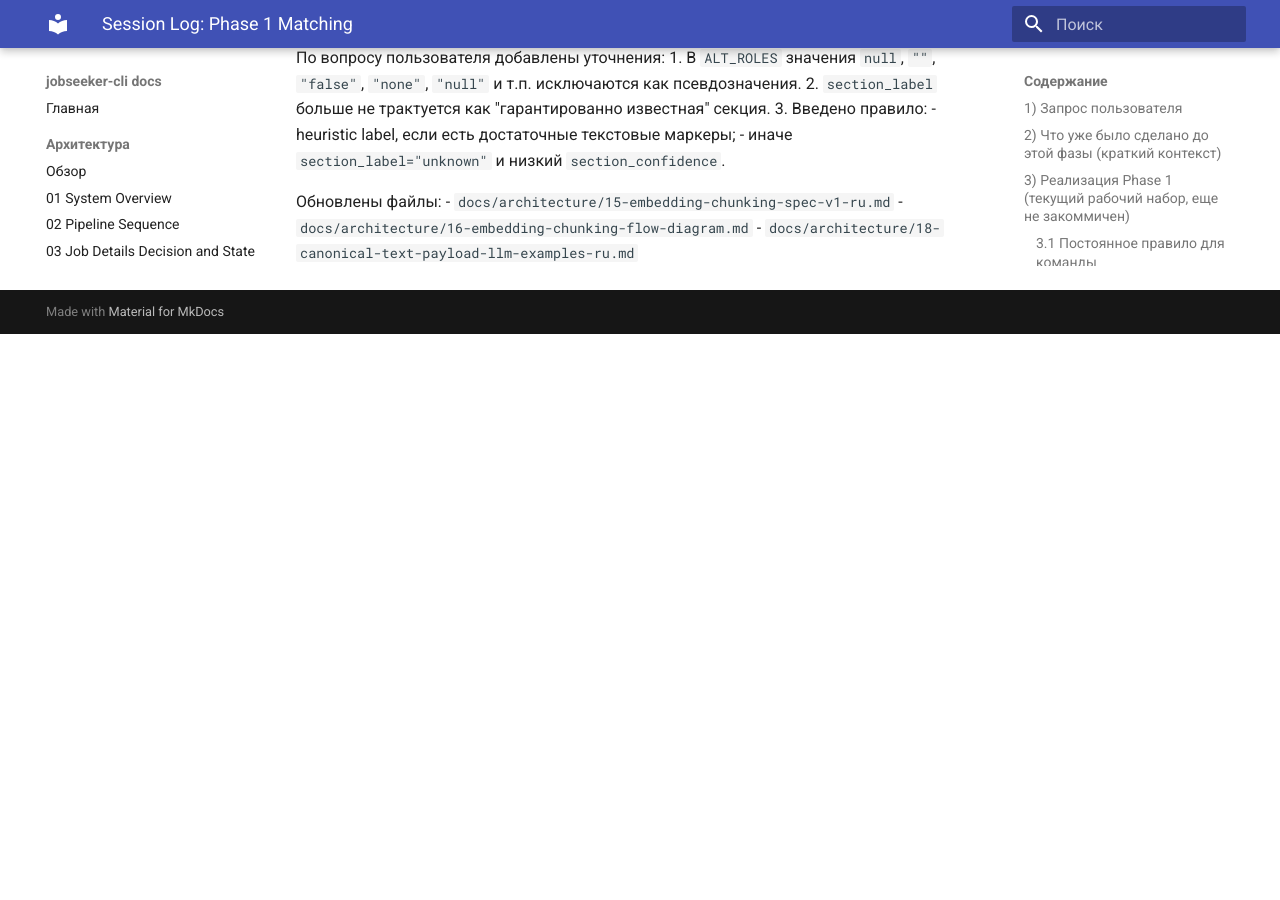
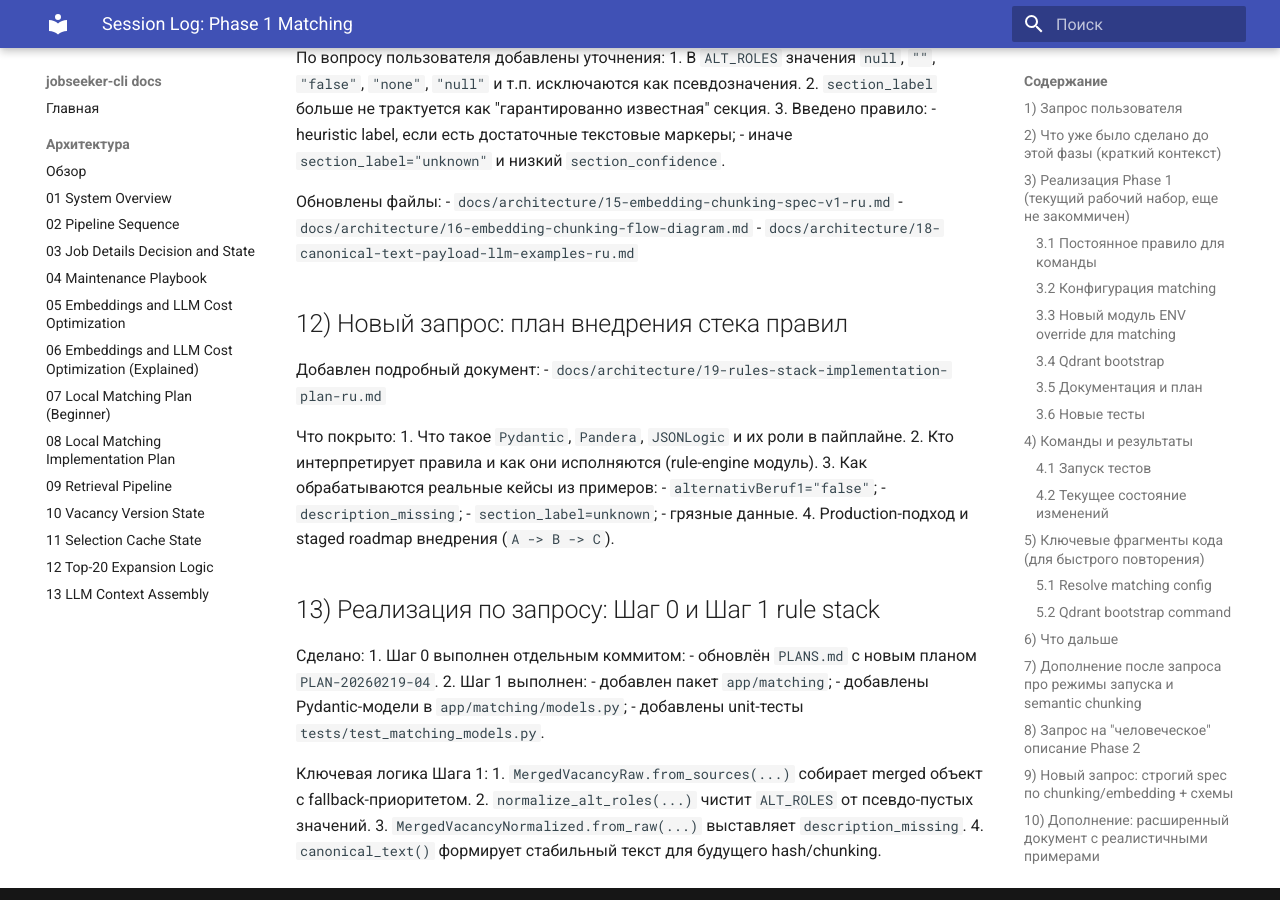
Before and after one commit to oleksiydi/jobseeker-cli-dev, an MkDocs documentation site: the page built from docs/worklog/2026-02-19-session-phase1-matching.md, in a window 1280 px wide and 900 px high, scrolled down 4809 px. Built offline with MkDocs 1.6.1 and Material for MkDocs 9.7.7, drawn with Linux system fonts in a browser that asks for light colours; a script that is not in the unit is left out; before the commit the page ends 5143 px from its top, so only the background shows below that.

Commit message:
docs(worklog): record step0 and step1 rule-stack implementation

```diff
--- a/docs/worklog/2026-02-19-session-phase1-matching.md
+++ b/docs/worklog/2026-02-19-session-phase1-matching.md
@@ -240,3 +240,34 @@ result = client.ensure_collection()
 - `docs/architecture/15-embedding-chunking-spec-v1-ru.md`
 - `docs/architecture/16-embedding-chunking-flow-diagram.md`
 - `docs/architecture/18-canonical-text-payload-llm-examples-ru.md`
+
+## 12) Новый запрос: план внедрения стека правил
+
+Добавлен подробный документ:
+- `docs/architecture/19-rules-stack-implementation-plan-ru.md`
+
+Что покрыто:
+1. Что такое `Pydantic`, `Pandera`, `JSONLogic` и их роли в пайплайне.
+2. Кто интерпретирует правила и как они исполняются (rule-engine модуль).
+3. Как обрабатываются реальные кейсы из примеров:
+- `alternativBeruf1="false"`;
+- `description_missing`;
+- `section_label=unknown`;
+- грязные данные.
+4. Production-подход и staged roadmap внедрения (`A -> B -> C`).
+
+## 13) Реализация по запросу: Шаг 0 и Шаг 1 rule stack
+
+Сделано:
+1. Шаг 0 выполнен отдельным коммитом:
+- обновлён `PLANS.md` с новым планом `PLAN-20260219-04`.
+2. Шаг 1 выполнен:
+- добавлен пакет `app/matching`;
+- добавлены Pydantic-модели в `app/matching/models.py`;
+- добавлены unit-тесты `tests/test_matching_models.py`.
+
+Ключевая логика Шага 1:
+1. `MergedVacancyRaw.from_sources(...)` собирает merged объект с fallback-приоритетом.
+2. `normalize_alt_roles(...)` чистит `ALT_ROLES` от псевдо-пустых значений.
+3. `MergedVacancyNormalized.from_raw(...)` выставляет `description_missing`.
+4. `canonical_text()` формирует стабильный текст для будущего hash/chunking.
```
